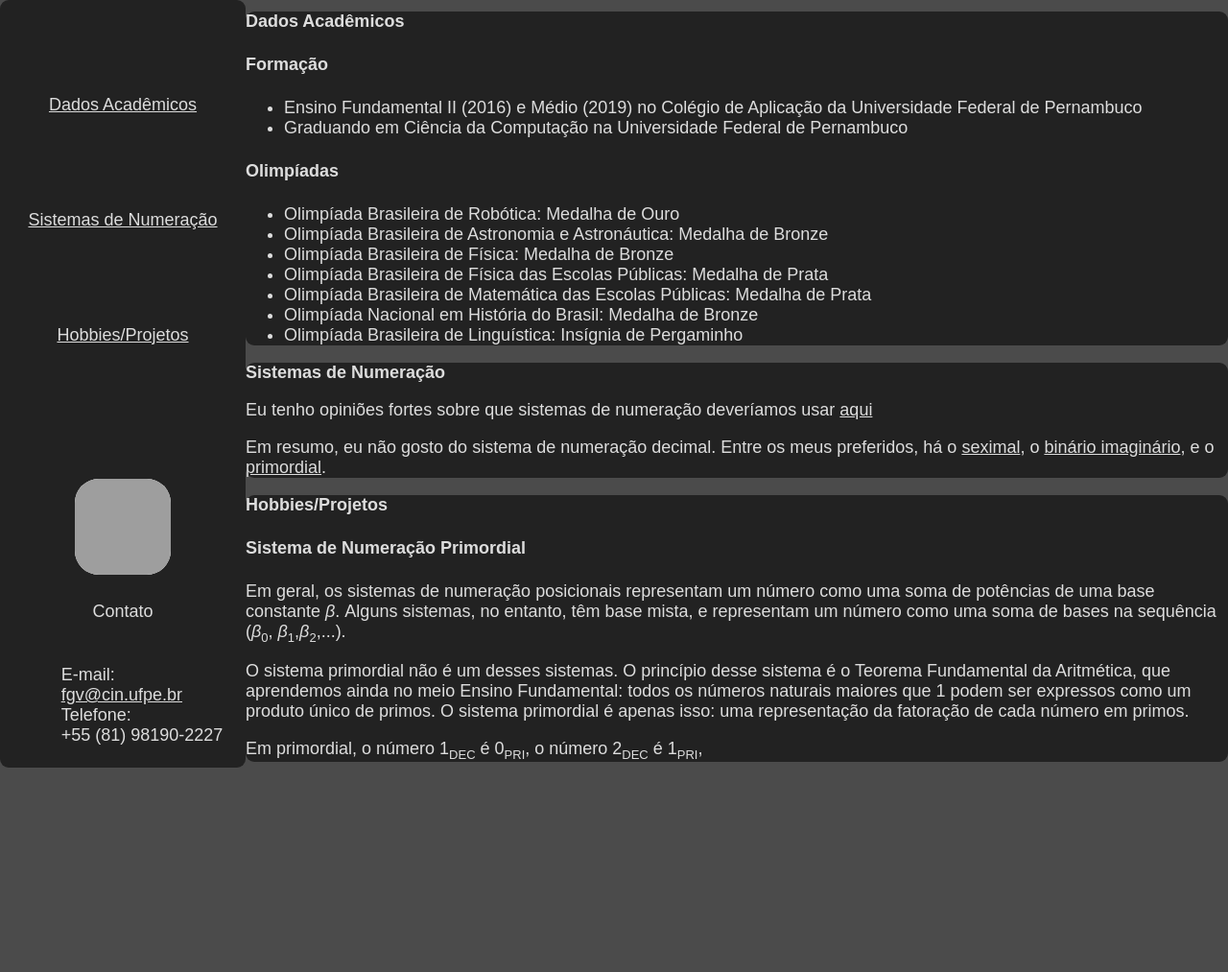
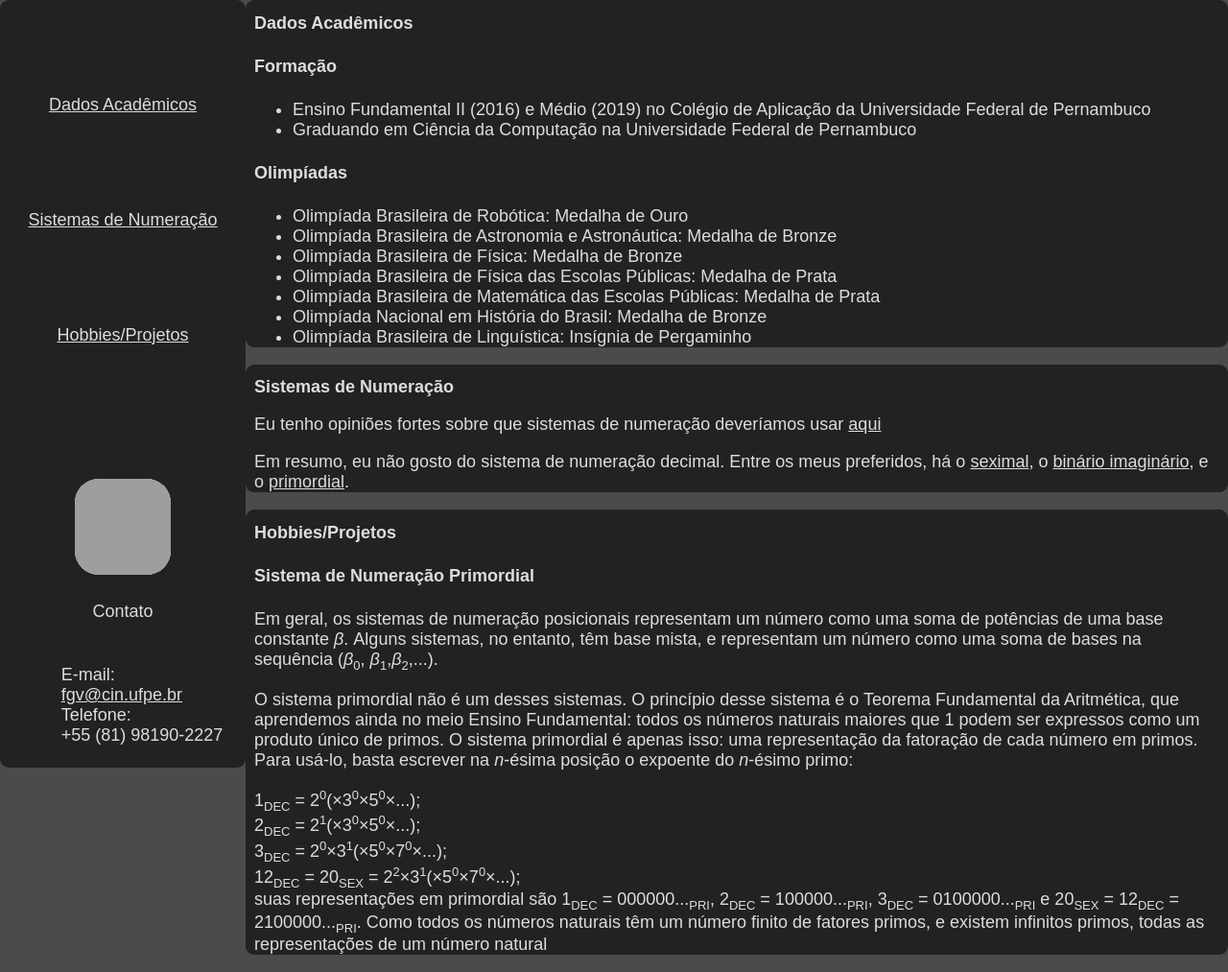
Before and after one commit to Tar-Roccorendil/ProjetoIC-Web, a plain HTML site: page index.html in a window 1280 px wide. Shown: the whole page at 96% size. Before the commit the page ends 812 px from the top, so only its background shows below. Drawn offline with Linux system fonts and the light colour scheme; grey boxes are pictures that could not be loaded.

Commit message:
Atualização
Versão 0.9.9

```diff
--- a/index.html
+++ b/index.html
@@ -59,8 +59,11 @@
                 <h1>Hobbies/Projetos</h1>
                 <h4>Sistema de Numeração Primordial</h4>
                 <p>Em geral, os sistemas de numeração posicionais representam um número como uma soma de potências de uma base constante <i>&beta;</i>. Alguns sistemas, no entanto, têm base mista, e representam um número como uma soma de bases na sequência (<i>&beta;</i><sub>0</sub>, <i>&beta;</i><sub>1</sub>,<i>&beta;</i><sub>2</sub>,...).</p>
-                <p>O sistema primordial não é um desses sistemas. O princípio desse sistema é o Teorema Fundamental da Aritmética, que aprendemos ainda no meio Ensino Fundamental: todos os números naturais maiores que 1 podem ser expressos como um produto único de primos. O sistema primordial é apenas isso: uma representação da fatoração de cada número em primos.</p>
-                <p>Em primordial, o número 1<sub>DEC</sub> é 0<sub>PRI</sub>, o número 2<sub>DEC</sub> é 1<sub>PRI</sub>, </p>
+                <p>O sistema primordial não é um desses sistemas. O princípio desse sistema é o Teorema Fundamental da Aritmética, que aprendemos ainda no meio Ensino Fundamental: todos os números naturais maiores que 1 podem ser expressos como um produto único de primos. O sistema primordial é apenas isso: uma representação da fatoração de cada número em primos. Para usá-lo, basta escrever na <i>n</i>-ésima posição o expoente do <i>n</i>-ésimo primo:</p>
+                <p>1<sub>DEC</sub> = 2<sup>0</sup>(&times;3<sup>0</sup>&times;5<sup>0</sup>&times;...);<br> 2<sub>DEC</sub> = 2<sup>1</sup>(&times;3<sup>0</sup>&times;5<sup>0</sup>&times;...);<br>
+                3<sub>DEC</sub> = 2<sup>0</sup>&times;3<sup>1</sup>(&times;5<sup>0</sup>&times;7<sup>0</sup>&times;...);<br>
+                12<sub>DEC</sub> = 20<sub>SEX</sub> = 2<sup>2</sup>&times;3<sup>1</sup>(&times;5<sup>0</sup>&times;7<sup>0</sup>&times;...);<br> suas representações em primordial são 1<sub>DEC</sub> = 000000...<sub>PRI</sub>, 2<sub>DEC</sub> = 100000...<sub>PRI</sub>, 3<sub>DEC</sub> = 0100000...<sub>PRI</sub> e 20<sub>SEX</sub> = 12<sub>DEC</sub> = 2100000...<sub>PRI</sub>. Como todos os números naturais têm um número finito de fatores primos, e existem infinitos primos, todas as representações de um número natural
+                </p>
             </div>
         </div>
     </div>
--- a/style.css
+++ b/style.css
@@ -66,6 +66,9 @@ html, body {
     border-radius: 0.5rem;
     background-color: #222222;
     right:0.5vw;
+    padding-left: 0.5rem;
+    padding-right: 0.5rem;
+    padding-top: 0.1rem;
 }
 
 sub, sup{
```
